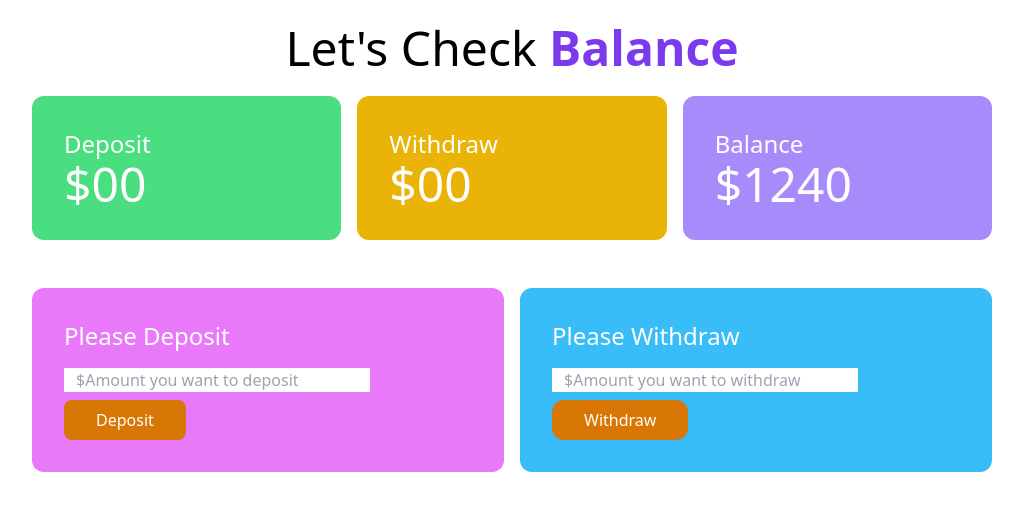
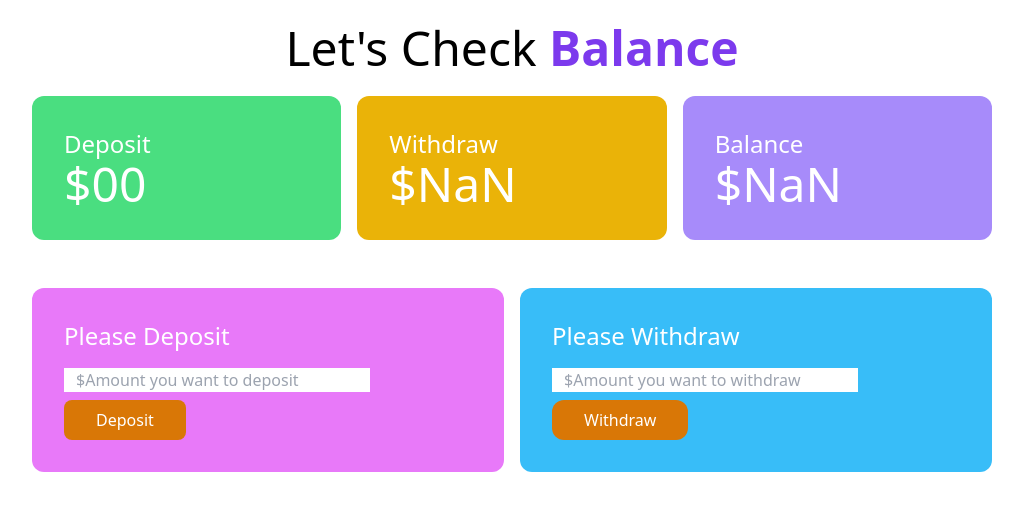
Before and after one commit to Shakib-Shajid/basic-bank, a plain HTML site: page bank.html in a window 1280 px wide. Both pictures are taken after a click on the button "Withdraw". Shown: the whole page, without its empty margins (128-1151 px from the left). Drawn offline with nearby package versions, Linux system fonts and the light colour scheme.

Commit message:
balance function full added

```diff
--- a/bank.html
+++ b/bank.html
@@ -54,6 +54,7 @@
         </div>
     </section>
     <script src="js/deposit.js"></script>
+    <script src="js/withdraw.js"></script>
 </main>
 
 </html>
--- /dev/null
+++ b/js/withdraw.js
@@ -0,0 +1,23 @@
+document.getElementById("btn-withdraw").addEventListener("click", function () {
+  const withdrawField = document.getElementById("withdraw-field");
+  const newWithdrawAmountString = withdrawField.value;
+  const newWithdrawAmount = parseFloat(newWithdrawAmountString);
+
+  const withdrawTotalElement = document.getElementById("withdraw-total");
+  const previousWithdrawTotalString = withdrawTotalElement.innerText;
+  const previousWithdrawTotal = parseFloat(previousWithdrawTotalString);
+
+  const currentWithdrawTotal = previousWithdrawTotal + newWithdrawAmount;
+  withdrawTotalElement.innerText = currentWithdrawTotal;
+
+  const balanceTotalElement = document.getElementById("balance-total");
+  const previousBalanceTotalString = balanceTotalElement.innerText;
+  const previousBalanceTotal = parseFloat(previousBalanceTotalString);
+  console.log(previousBalanceTotal);
+
+  const newBalanceTotal = previousBalanceTotal - newWithdrawAmount;
+
+  balanceTotalElement.innerText = newBalanceTotal;
+
+  withdrawField.value = "";
+});
```
